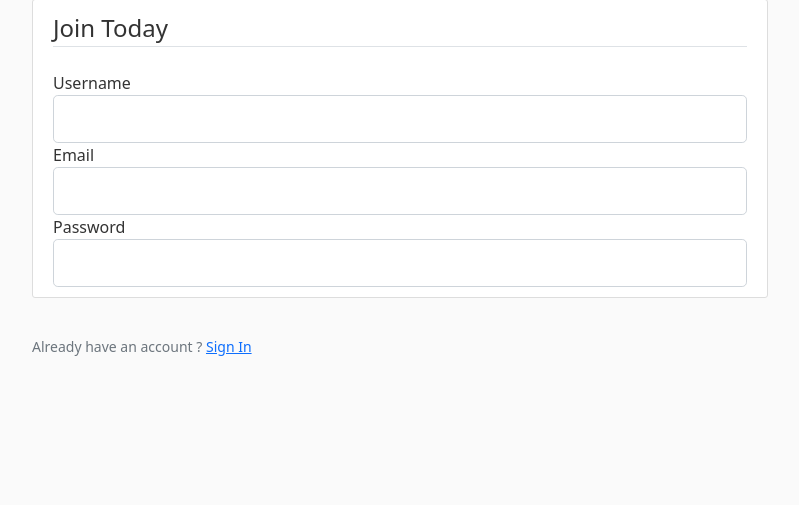
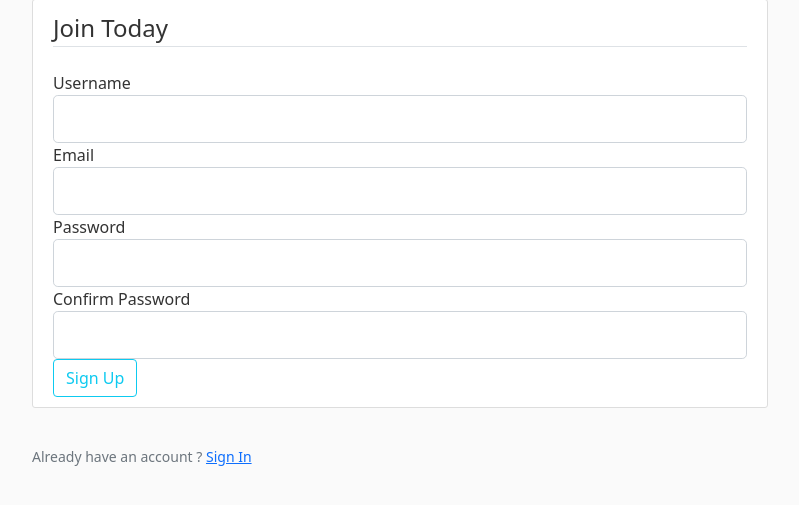
Before and after one commit to taiphamhuu56ld3/blog_flask, a Flask app: page /register in a window 1280 px wide. Shown: the part 81-586 px from the top of the page, without its empty margins (50-849 px from the left). Run offline with Flask 3, Linux system fonts and the light colour scheme.

Commit message:
[FEAT] F12: Add confirm password field and submit button

```diff
--- a/flaskblog/templates/register.html
+++ b/flaskblog/templates/register.html
@@ -17,7 +17,14 @@
                 {{ form.password.label(class = "form-control-label") }}
                 {{ form.password(class = "form-control form-control-lg") }}
             </div>
+            <div class = "form-group">
+                {{ form.confirm_password.label(class = "form-control-label") }}
+                {{ form.confirm_password(class = "form-control form-control-lg") }}
+            </div>
         </fieldset>
+        <div class = "form-group">
+            {{ form.submit(class = "btn btn-outline-info") }}
+        </div>
         </form>
     </div>
     <div class = "boder-top pt-3">
```
